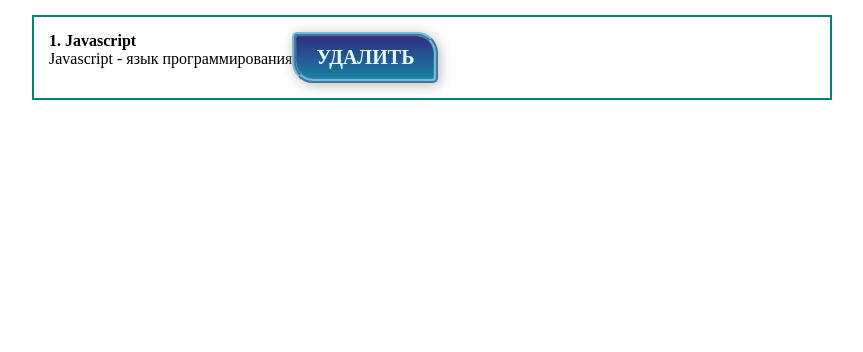
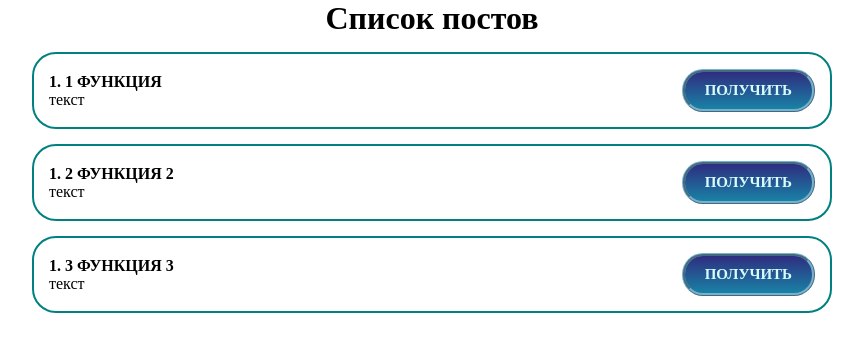
Before and after one commit to Azreil-OFD/Site_Test, a React (Create React App) app: page / in a window 1280 px wide. Shown: the top 352 px of the page, without its empty margins (208-1071 px from the left). Built offline with nearby package versions, Linux system fonts and the light colour scheme.

Commit message:
Добавление некоторого стиля

```diff
--- a/src/App.js
+++ b/src/App.js
@@ -5,9 +5,24 @@ import './styles/App.css';
 
 function App() {
 
+	const [posts, setPosts] = useState([
+		{id: 1, title: 'ФУНКЦИЯ', body: 'текст'},
+		{id: 2, title: 'ФУНКЦИЯ 2', body: 'текст'},
+		{id: 3, title: 'ФУНКЦИЯ 3', body: 'текст'}
+
+	])
+
+
 	return (
 		<div className="App">
-			<PostItem />
+			<h1 style={{textAlign: 'center'}}>
+				Список постов
+				</h1>
+		 { posts.map(post =>
+			<PostItem key={post.id} post={post}>
+
+			</PostItem>
+			)}
 		</div>
 	);
 }
--- a/src/components/PostItem.jsx
+++ b/src/components/PostItem.jsx
@@ -1,20 +1,19 @@
 import React, { useState } from 'react';
 
-const PostItem =  () => {
+const PostItem =  (props) => {
 
 
     return (
         <div>
         <div className="post">
             <div className="post__content">
-                <strong>1. Javascript</strong>
+                <strong>1. {props.post.id} {props.post.title}</strong>
                 <div>
-                    Javascript - язык программирования
+                {props.post.body}
                 </div>
             </div>
             <div className="post__btns">
-                <button className= "button">УДАЛИТЬ</button>
-
+                <button className= "button">ПОЛУЧИТЬ</button>
 
             </div>
         </div>
--- a/src/styles/App.css
+++ b/src/styles/App.css
@@ -19,35 +19,36 @@
     display: flex;
     padding: 15px;
     border: 2px solid teal;
+    border-radius: 24px;
     margin-top: 15px;
+    justify-content: space-between;
+    align-items: center;
 }
 
-/* СТИЛИ ДЛЯ КНОПОК */
+/* СТИЛЬ ДЛЯ КНОПКИ */
 
 .button {
     text-decoration: none;
     text-align: center;
     padding: 10px 20px;
-    border: ridge 4px #71bbe3;
-    -webkit-border-radius: 5px 21px 5px 21px;
-    border-radius: 5px 21px 5px 21px;
-    -moz-border-radius-topleft: 5px;
+    border: ridge 3px #75b1d1;
+    -webkit-border-radius: 21px 21px 21px 21px;
+    border-radius: 21px 21px 21px 21px;
+    -moz-border-radius-topleft: 15px;
     -moz-border-radius-topright: 21px;
     -moz-border-radius-bottomleft: 21px;
-    -moz-border-radius-bottomright: 5px;
-    font: 20px "Times New Roman", Times, serif;
+    -moz-border-radius-bottomright: 15px;
+    font: 15px "Times New Roman", Times, serif;
     font-weight: bold;
-    color: #E5FFFF;
-    background-color: #2f2d80;
+    color: #d6fdfd;
+    background-color: #4b7b9b;
     background-image: -moz-linear-gradient(top, #2f2d80 0%, #1982a5 100%);
     background-image: -webkit-linear-gradient(top, #2f2d80 0%, #1982a5 100%);
     background-image: -o-linear-gradient(top, #2f2d80 0%, #1982a5 100%);
     background-image: -ms-linear-gradient(top, #2f2d80 0%, #1982a5 100%);
     filter: progid:DXImageTransform.Microsoft.gradient(startColorstr='#1982a5', endColorstr='#1982a5', GradientType=0);
     background-image: linear-gradient(top, #2f2d80 0%, #1982a5 100%);
-    -webkit-box-shadow: 2px 2px 13px #bababa, inset 0px 0px 1px #ffffff;
-    -moz-box-shadow: 2px 2px 13px #bababa, inset 0px 0px 1px #ffffff;
-    box-shadow: 2px 2px 13px #bababa, inset 0px 0px 1px #ffffff;
+
 
     -webkit-transition: all 0.05s linear;
     -moz-transition: all 0.05s linear;
@@ -57,51 +58,45 @@
 
 .button:hover {
     padding: 10px 20px;
-    border: ridge 4px #71bbe3;
-    -webkit-border-radius: 5px 21px 5px 21px;
-    border-radius: 5px 21px 5px 21px;
-    -moz-border-radius-topleft: 5px;
+    border: ridge 4px #3e7694;
+    -webkit-border-radius: 21px 21px 21px 21px;
+    border-radius: 21px 21px 21px 21px;
+    -moz-border-radius-topleft: 15px;
     -moz-border-radius-topright: 21px;
     -moz-border-radius-bottomleft: 21px;
-    -moz-border-radius-bottomright: 5px;
-    font: 18px "Times New Roman", Times, serif;
+    -moz-border-radius-bottomright: 15px;
+    font: 14px "Times New Roman", Times, serif;
     font-weight: bold;
     color: #E5FFFF;
-    background-color: #2f2d80;
+    background-color: #3c6885;
     background-image: -moz-linear-gradient(top, #2f2d80 0%, #1982a5 100%);
     background-image: -webkit-linear-gradient(top, #2f2d80 0%, #1982a5 100%);
     background-image: -o-linear-gradient(top, #2f2d80 0%, #1982a5 100%);
     background-image: -ms-linear-gradient(top, #2f2d80 0%, #1982a5 100%);
     filter: progid:DXImageTransform.Microsoft.gradient(startColorstr='#1982a5', endColorstr='#1982a5', GradientType=0);
     background-image: linear-gradient(top, #2f2d80 0%, #1982a5 100%);
-    -webkit-box-shadow: 2px 2px 13px #bababa, inset 0px 0px 1px #ffffff;
-    -moz-box-shadow: 2px 2px 13px #bababa, inset 0px 0px 1px #ffffff;
-    box-shadow: 2px 2px 13px #bababa, inset 0px 0px 1px #ffffff;
 
 }
 
 .button:active {
     padding: 10px 20px;
-    border: ridge 4px #71bbe3;
-    -webkit-border-radius: 5px 21px 5px 21px;
-    border-radius: 5px 21px 5px 21px;
-    -moz-border-radius-topleft: 5px;
+    border: ridge 4px #8dc2df;
+    -webkit-border-radius: 21px 21px 21px 21px;
+    border-radius: 21px 21px 21px 21px;
+    -moz-border-radius-topleft: 15px;
     -moz-border-radius-topright: 21px;
     -moz-border-radius-bottomleft: 21px;
-    -moz-border-radius-bottomright: 5px;
-    font: 16px "Times New Roman", Times, serif;
+    -moz-border-radius-bottomright: 15px;
+    font: 13px "Times New Roman", Times, serif;
     font-weight: bold;
     color: #E5FFFF;
-    background-color: #1f1e61;
+    background-color: #3c6885;
     background-image: -moz-linear-gradient(top, #1f1e61 0%, #0e7091 100%);
     background-image: -webkit-linear-gradient(top, #1f1e61 0%, #0e7091 100%);
     background-image: -o-linear-gradient(top, #1f1e61 0%, #0e7091 100%);
     background-image: -ms-linear-gradient(top, #1f1e61 0%, #0e7091 100%);
     filter: progid:DXImageTransform.Microsoft.gradient(startColorstr='#0e7091', endColorstr='#0e7091', GradientType=0);
     background-image: linear-gradient(top, #1f1e61 0%, #0e7091 100%);
-    -webkit-box-shadow: 10px 10px 12px #bababa, inset 0px 0px 1px #ffffff;
-    -moz-box-shadow: 10px 10px 12px #bababa, inset 0px 0px 1px #ffffff;
-    box-shadow: 10px 10px 12px #bababa, inset 0px 0px 1px #ffffff;
 
 }
 
```
